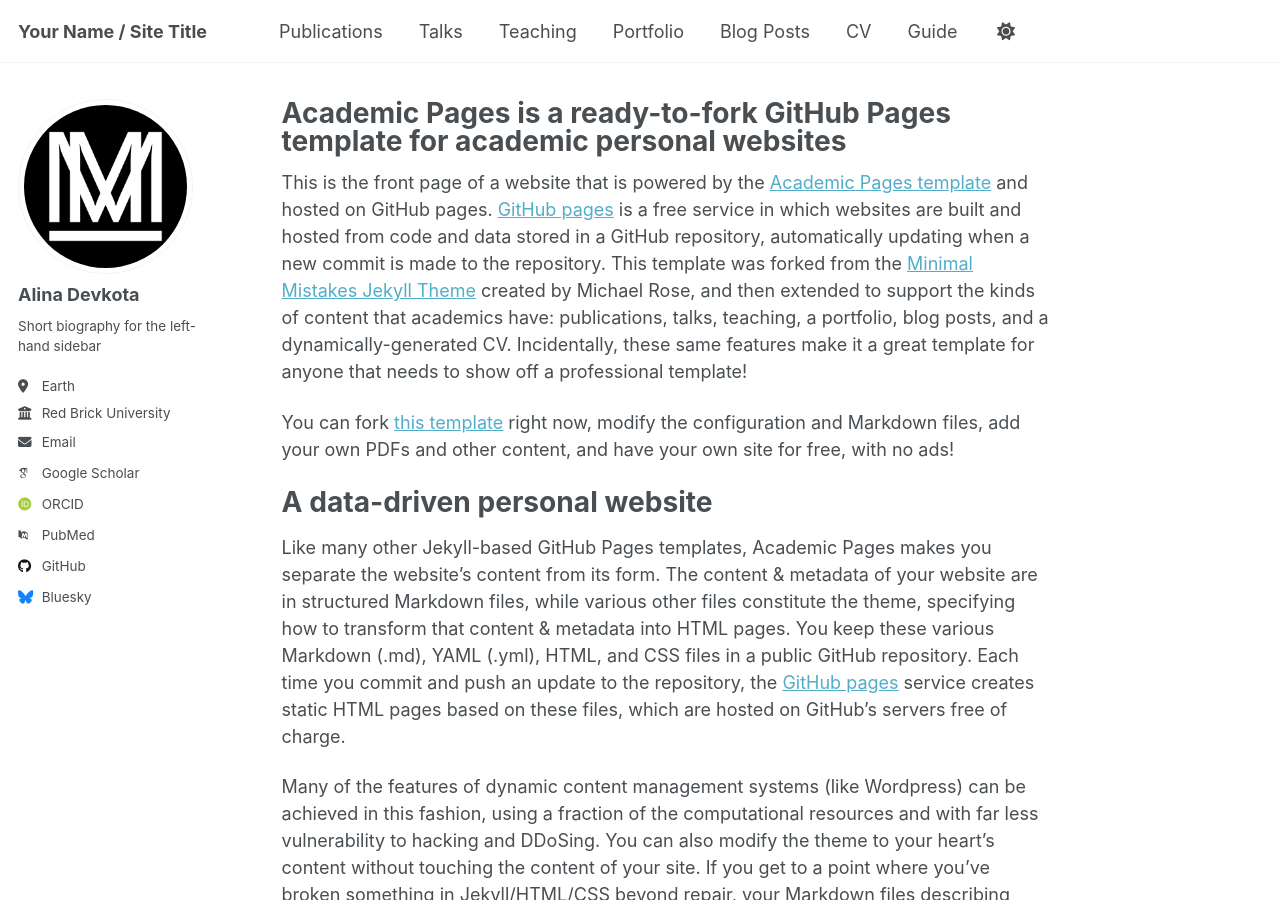
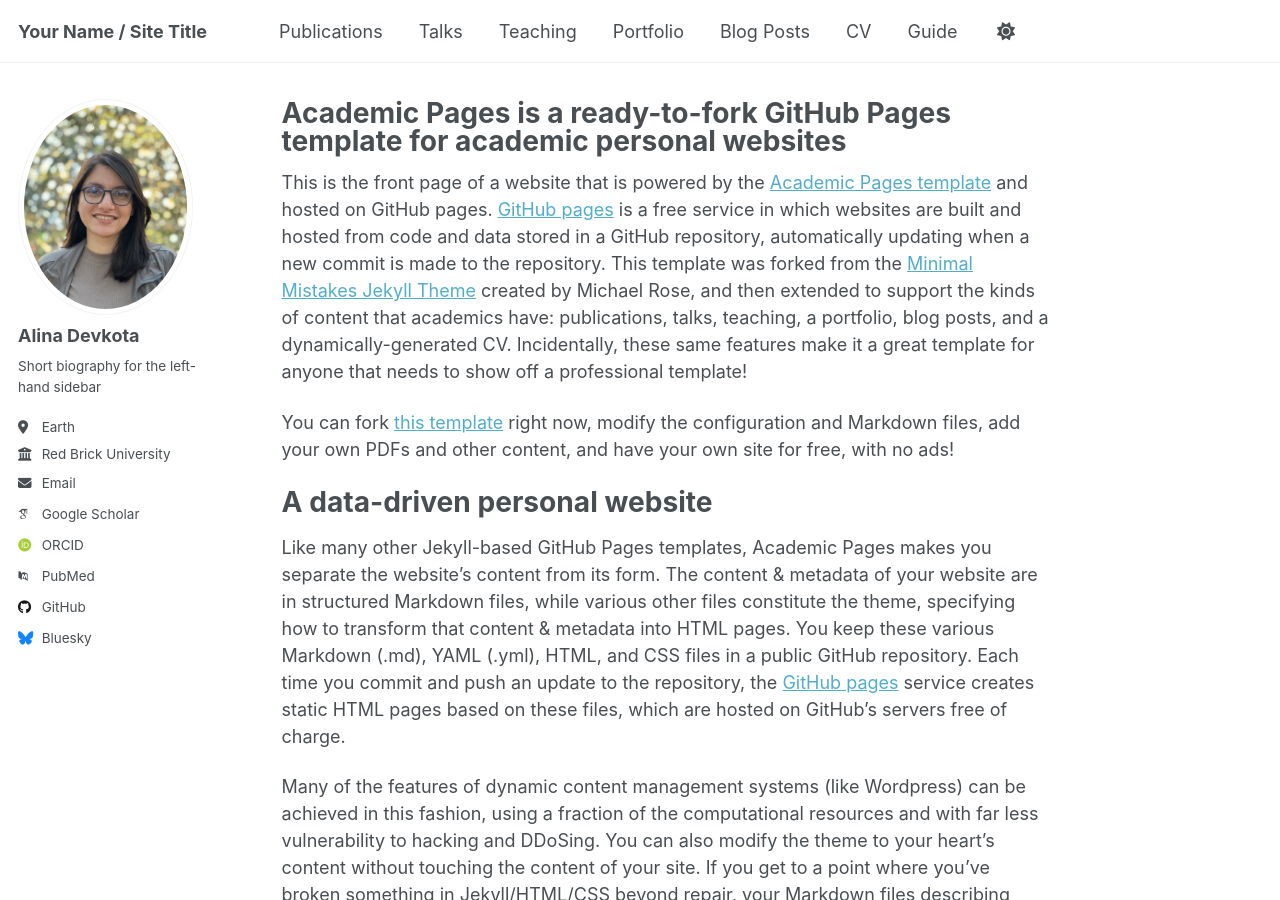
Before and after one commit to alinadevkota/Portfolio, a Jekyll site: the page built from _pages/about.md, in a window 1280 px wide and 900 px high. Built offline with Jekyll 4.4.1, drawn with Linux system fonts in a browser that asks for light colours; some web fonts are replaced; a script that is not in the unit is left out.

Commit message:
Update _config.yml

```diff
--- a/_config.yml
+++ b/_config.yml
@@ -22,7 +22,7 @@
 #               Additional customization can be done by editing /_includes/author-profile.html
 author:
   # Biographic information
-  avatar           : "site-logo.png"
+  avatar           : "Alina.jpg"
   name             : "Alina Devkota"
   pronouns         : # example: "she/her"
   bio              : "Short biography for the left-hand sidebar"
```
